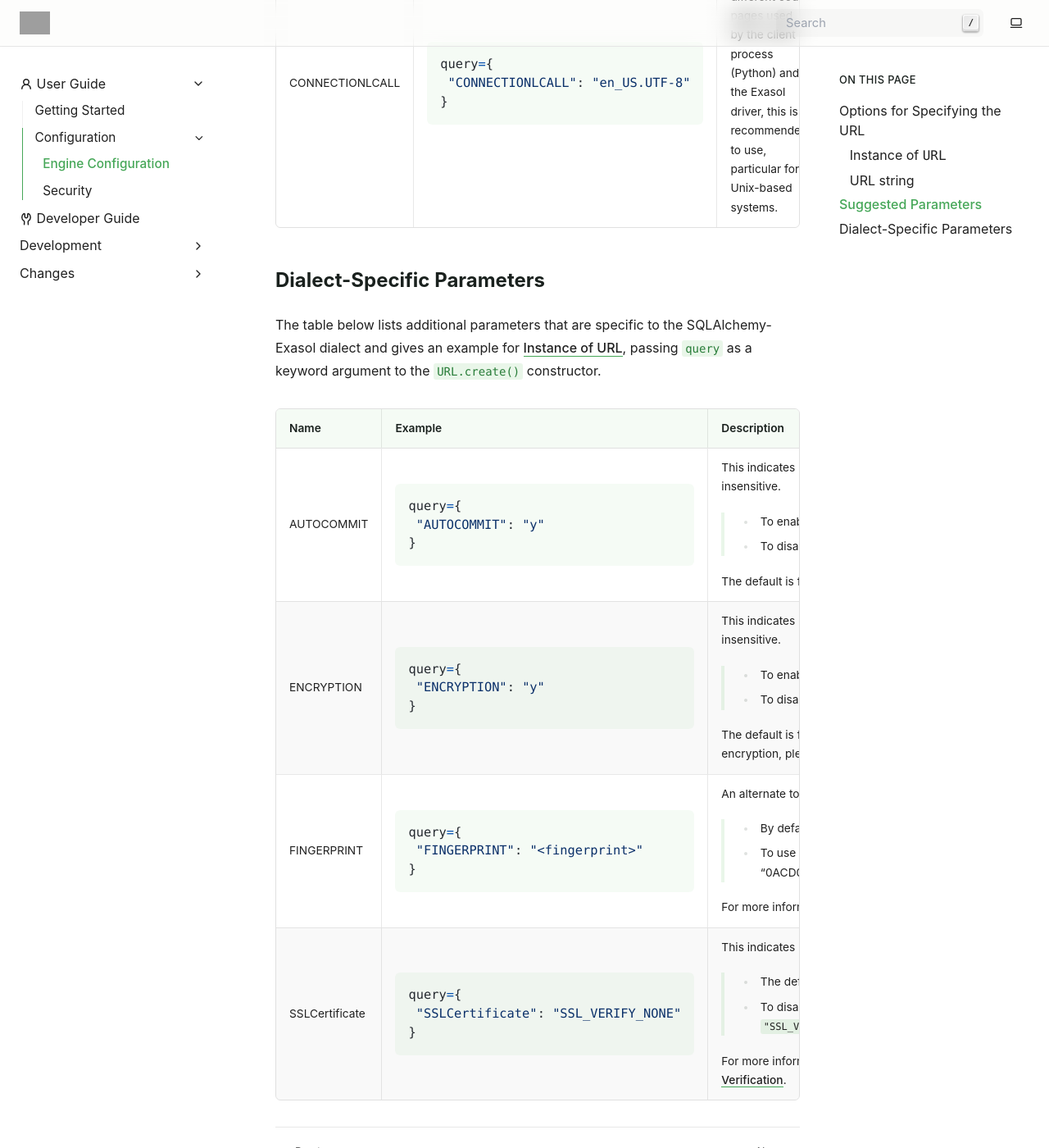
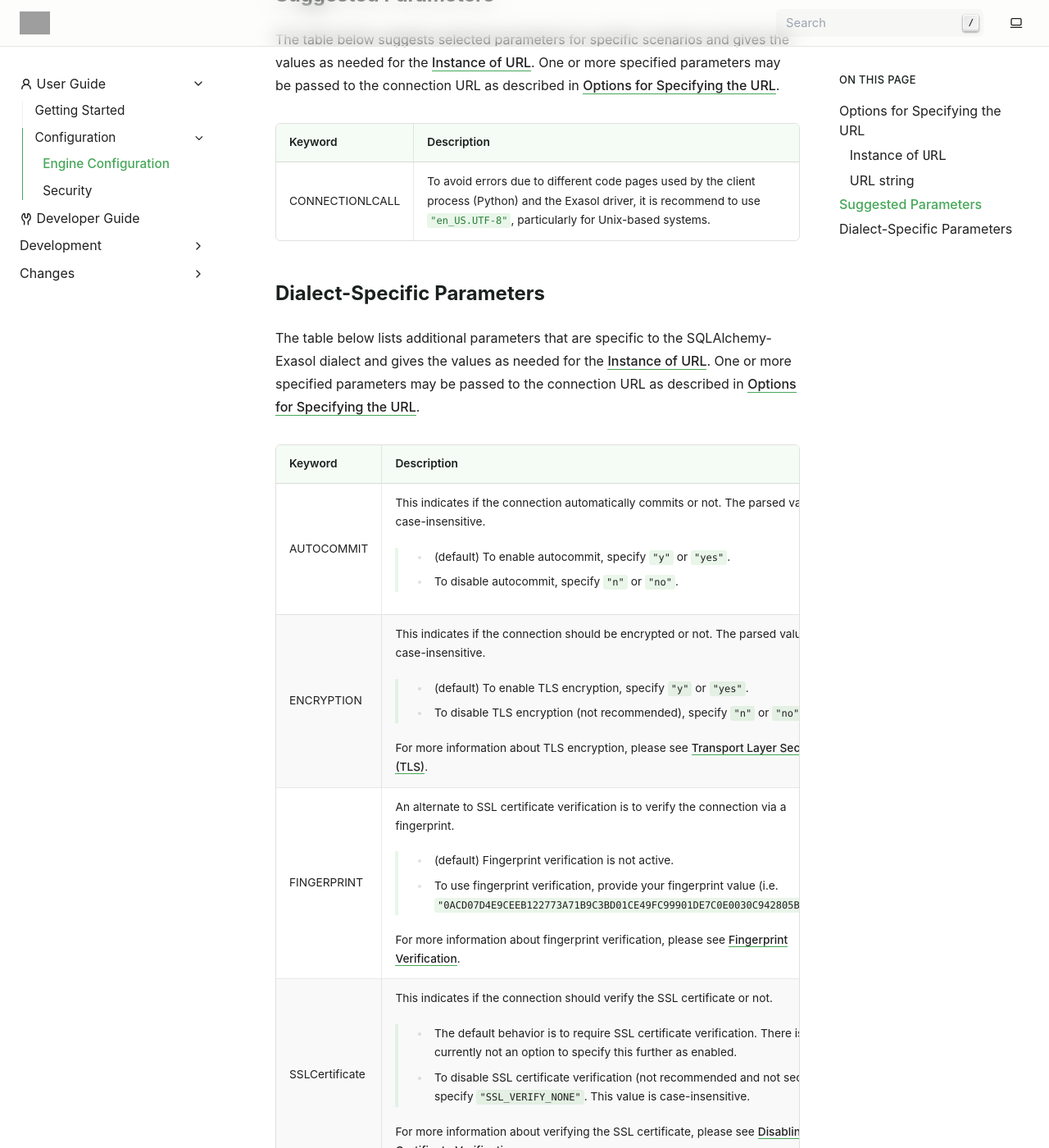
Before and after one commit to exasol/sqlalchemy-exasol, a Sphinx documentation site: the page built from doc/user_guide/configuration/engine_configuration.rst, in a window 1280 px wide and 1400 px high, scrolled down 1750 px. Shown: the whole window at 82% size. Built offline with Sphinx 7.4.7, drawn with Linux system fonts in a browser that asks for light colours; some of the changed text lies outside the part shown; grey boxes are pictures that could not be loaded.

Commit message:
Fix table by improving examples and update text based on that

```diff
--- a/doc/user_guide/configuration/engine_configuration.rst
+++ b/doc/user_guide/configuration/engine_configuration.rst
@@ -1,5 +1,7 @@
 Engine Configuration
 =====================
+
+.. _specifying_url:
 
 Options for Specifying the URL
 ------------------------------
@@ -26,13 +28,22 @@
 
     from sqlalchemy import create_engine, URL
 
+    # All parameters, which are not keyword arguments for `URL.create`,
+    # should be specified in the `query` dictionary.
+    # For two specified parameters, this would follow this pattern:
+    #   query = {"<Keyword>": "<value>", "<Keyword2>": "<value2>"}
+    query={
+        "AUTOCOMMIT": "y",
+        "CONNECTIONLCALL": "en_US.UTF-8"
+    }
+
     url_object = URL.create(
         drivername="exa+websocket",
         username="sys",
         password="exasol",
         host="127.0.0.1",
         port="8563",
-        query={"AUTOCOMMIT": "y"},
+        query=query,
     )
 
     create_engine(url_object)
@@ -51,10 +62,13 @@
     host = "127.0.0.1"
     port = "8563"
     schema = "my_schema"
-    # All parameters specified in the query are of form NAME=value
+    # All parameters, which are not keyword arguments for `URL.create`,
+    # should be specified in `query` and are of the form NAME=value
     # The first parameter in the query is preceded by a `?`.
     # Additional parameters are preceded by a `&`.
-    query = "?AUTOCOMMIT=y"
+    # For example, two parameters would follow this pattern:
+    #    query = "?<Keyword>=<value>&<Keyword2>=<value2>"
+    query = "?AUTOCOMMIT=y&CONNECTIONLCALL=en_US.UTF-8"
 
     url_string = f"exa+websocket://{username}:{password}@{host}:{port}/{schema}{query}"
 
@@ -65,91 +79,63 @@
 Suggested Parameters
 --------------------
 
-The table below suggests selected parameters for specific scenarios and
-gives an example for :ref:`instance_url`, passing ``query`` as a keyword
-argument to the ``URL.create()`` constructor.
+The table below suggests selected parameters for specific scenarios and gives the values
+as needed for the :ref:`instance_url`. One or more specified parameters may be passed to
+the connection URL as described in :ref:`specifying_url`.
 
 .. list-table::
    :header-rows: 1
 
-   * - Name
-     - Example
+   * - Keyword
      - Description
    * - CONNECTIONLCALL
-     - .. code-block:: python
-
-         query={
-          "CONNECTIONLCALL": "en_US.UTF-8"
-         }
      - To avoid errors due to different code pages used by the client process (Python)
-       and the Exasol driver, this is recommended to use, particular for Unix-based
-       systems.
+       and the Exasol driver, it is recommend to use ``"en_US.UTF-8"``, particularly for
+       Unix-based systems.
 
 .. _dialect_specific_params:
 
 Dialect-Specific Parameters
 ---------------------------
 The table below lists additional parameters that are specific to the SQLAlchemy-Exasol
-dialect and gives an example for :ref:`instance_url`, passing ``query`` as a keyword
-argument to the ``URL.create()`` constructor.
+dialect and gives the values as needed for the :ref:`instance_url`. One or more
+specified parameters may be passed to the connection URL as described in :ref:`specifying_url`.
 
 .. list-table::
    :header-rows: 1
 
-   * - Name
-     - Example
+   * - Keyword
      - Description
    * - AUTOCOMMIT
-     - .. code-block:: python
-
-         query={
-          "AUTOCOMMIT": "y"
-         }
      - This indicates if the connection automatically commits or not.
        The parsed value is case-insensitive.
 
-        * To enable autocommit, specify ``"y"`` or ``"yes"``.
+        * (default) To enable autocommit, specify ``"y"`` or ``"yes"``.
         * To disable autocommit, specify ``"n"`` or ``"no"``.
 
-       The default is for autocommit to be enabled (``"y"``).
    * - ENCRYPTION
-     - .. code-block:: python
-
-         query={
-          "ENCRYPTION": "y"
-         }
      - This indicates if the connection should be encrypted or not.
        The parsed value is case-insensitive.
 
-        * To enable TLS encryption, specify ``"y"`` or ``"yes"``.
+        * (default) To enable TLS encryption, specify ``"y"`` or ``"yes"``.
         * To disable TLS encryption (not recommended), specify ``"n"`` or ``"no"``.
 
-       The default is for TLS encryption to be enabled (``"y"``). For more information
-       about TLS encryption, please see :ref:`tls`.
+       For more information about TLS encryption, please see :ref:`tls`.
    * - FINGERPRINT
-     - .. code-block:: python
-
-         query={
-          "FINGERPRINT": "<fingerprint>"
-         }
      - An alternate to SSL certificate verification is to verify the connection
        via a fingerprint.
 
-        * By default, fingerprint verification is not active.
+        * (default) Fingerprint verification is not active.
         * To use fingerprint verification, provide your fingerprint value
-          (i.e. "0ACD07D4E9CEEB122773A71B9C3BD01CE49FC99901DE7C0E0030C942805BA64C").
+          (i.e. ``"0ACD07D4E9CEEB122773A71B9C3BD01CE49FC99901DE7C0E0030C942805BA64C"``).
 
        For more information about fingerprint verification, please see
        :ref:`fingerprint_verification`.
    * - SSLCertificate
-     - .. code-block:: python
-
-         query={
-          "SSLCertificate": "SSL_VERIFY_NONE"
-         }
      - This indicates if the connection should verify the SSL certificate or not.
 
-        * The default behavior is to require SSL certificate verification.
+        * The default behavior is to require SSL certificate verification. There
+          is currently not an option to specify this further as enabled.
         * To disable SSL certificate verification (not recommended and not secure),
           specify ``"SSL_VERIFY_NONE"``. This value is case-insensitive.
 
```
